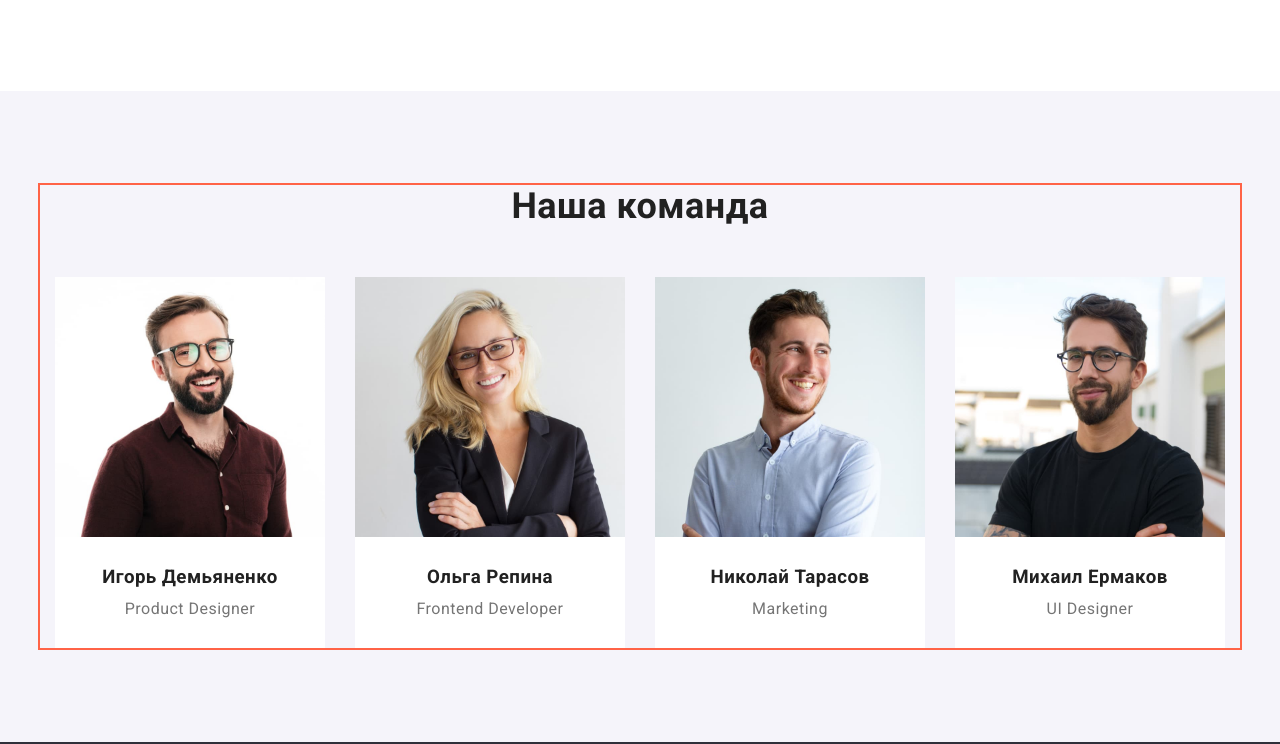
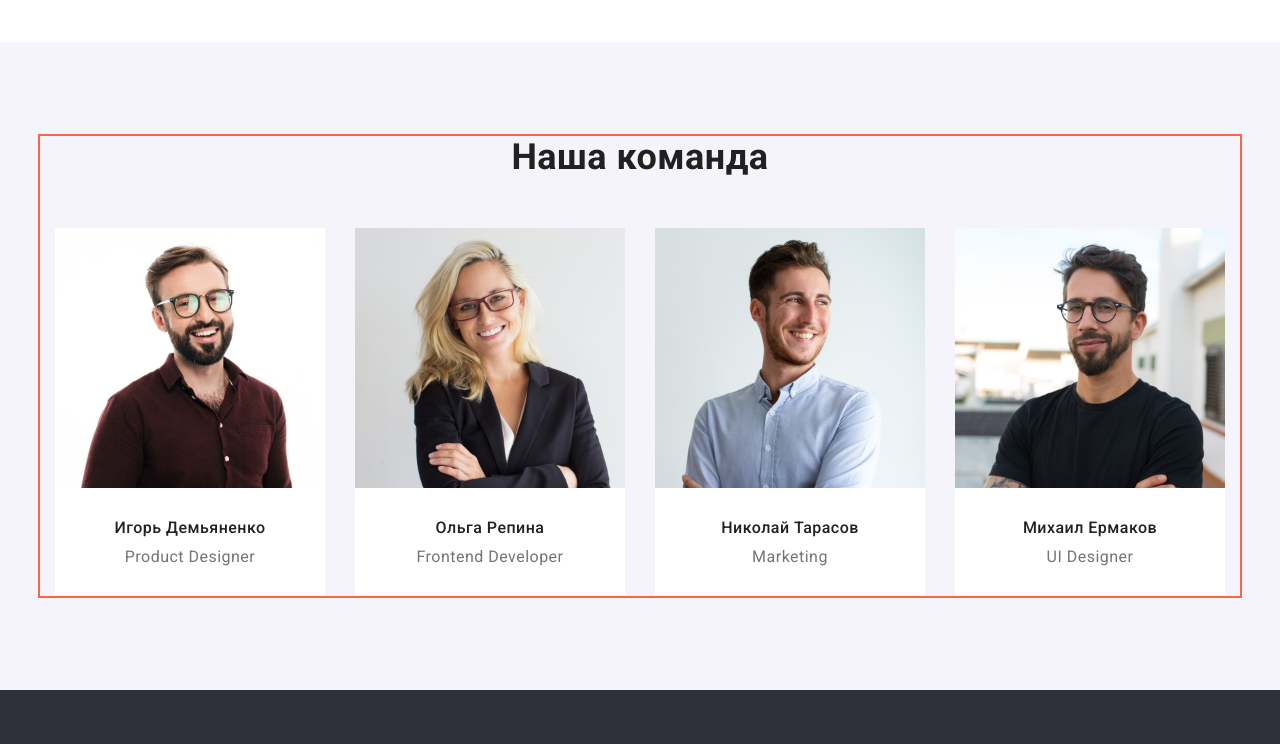
Before and after one commit to MaxDM2021/-goit-markup-hw-03, a plain HTML site: page index.html in a window 1280 px wide. Shown: the part 1411-2155 px from the top of the page. Drawn offline with nearby package versions, Linux system fonts and the light colour scheme.

Commit message:
ДЗ-3 правки-7

```diff
--- a/css/styles.css
+++ b/css/styles.css
@@ -104,8 +104,7 @@ text-decoration: none;
     color: var(--accent-color);
 
 }
-.site-nav {
-margin-right: 349px; }
+
 
 
 .site-nav-header {
@@ -150,9 +149,7 @@ color: var(--accent-color);
 .nav-contacts {
 
 display: flex;
-
-/* margin-left: auto; */
-
+margin-left: auto;
 }
 
 /* .nav-contacts .contacts + .contacts {
@@ -380,8 +377,15 @@ h3 {
 margin-top: 0px;
 margin-bottom: 0px;
 text-align: center;
+font-family: Roboto, sans-serif;
 
-font-family: Roboto, sans-serif;
+color: var(--primary-text-color);
+font-weight: 500;
+font-size: 16px;
+line-height: 1.19;
+letter-spacing: 0.03em;
+
+
 }
 
 .proffesion {
@@ -394,7 +398,8 @@ color: var(--second-text-color);
 font-family: Roboto, sans-serif;
 font-weight: normal;
 font-size: 16px;
-line-height: 19px;
+line-height: 1.19;
+letter-spacing: 0.03em;
 text-align: center;
 }
 
```
